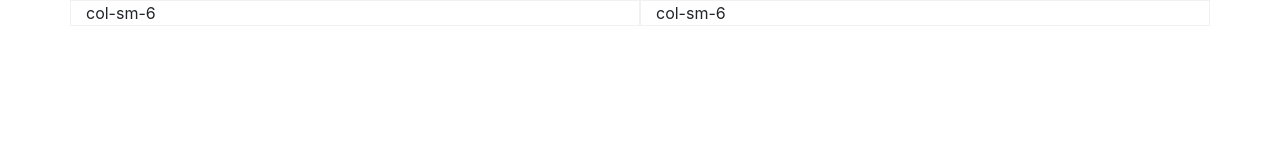
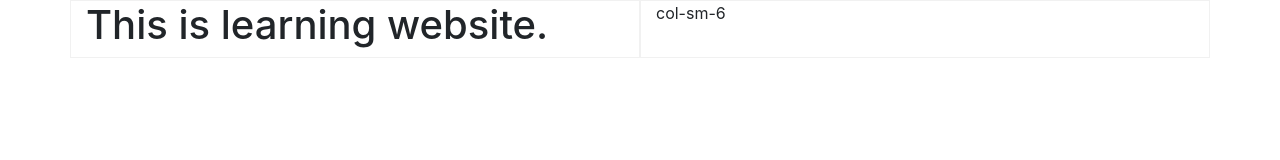
Before and after one commit to itzasifmirza/complete-web, a plain HTML site: page index.html in a window 1280 px wide. Drawn offline with nearby package versions, Linux system fonts and the light colour scheme.

Commit message:
Added h1 heading

```diff
--- a/index.html
+++ b/index.html
@@ -10,7 +10,9 @@
     <body>
     <div class="container">
         <div class="row">
-            <div class="column col-sm-12 col-md-6">col-sm-6</div>
+            <div class="column col-sm-12 col-md-6">
+                <h1>This is learning website.</h1>
+            </div>
             <div class="column col-sm-12 col-md-6">col-sm-6</div>
         </div>
     </div>
```
